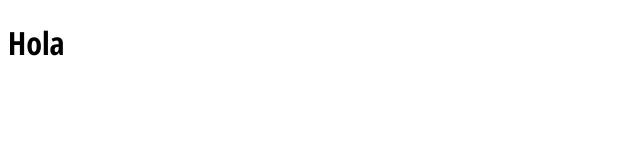
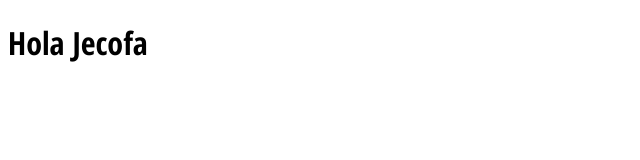
Before and after one commit to karynew/dv123, a website: page index.html in a window 1280 px wide. Shown: the whole page, without its empty margins (0-640 px from the left). Drawn offline with nearby package versions, Linux system fonts and the light colour scheme; files that its build step writes are made by us from their sources.

Commit message:
I changed my html text

```diff
--- a/index.html
+++ b/index.html
@@ -11,7 +11,7 @@
 
 <body>
     <div>
-        <h1>Hola</h1>
+        <h1>Hola Jecofa</h1>
     </div>
     <script src="https://ajax.googleapis.com/ajax/libs/jquery/2.2.4/jquery.min.js"></script><!-- <script src="eloqua/js/main.min.js"></script> -->
 </body>
```
Also changed, not shown: eloqua/index.html (+1 -1 lines).
